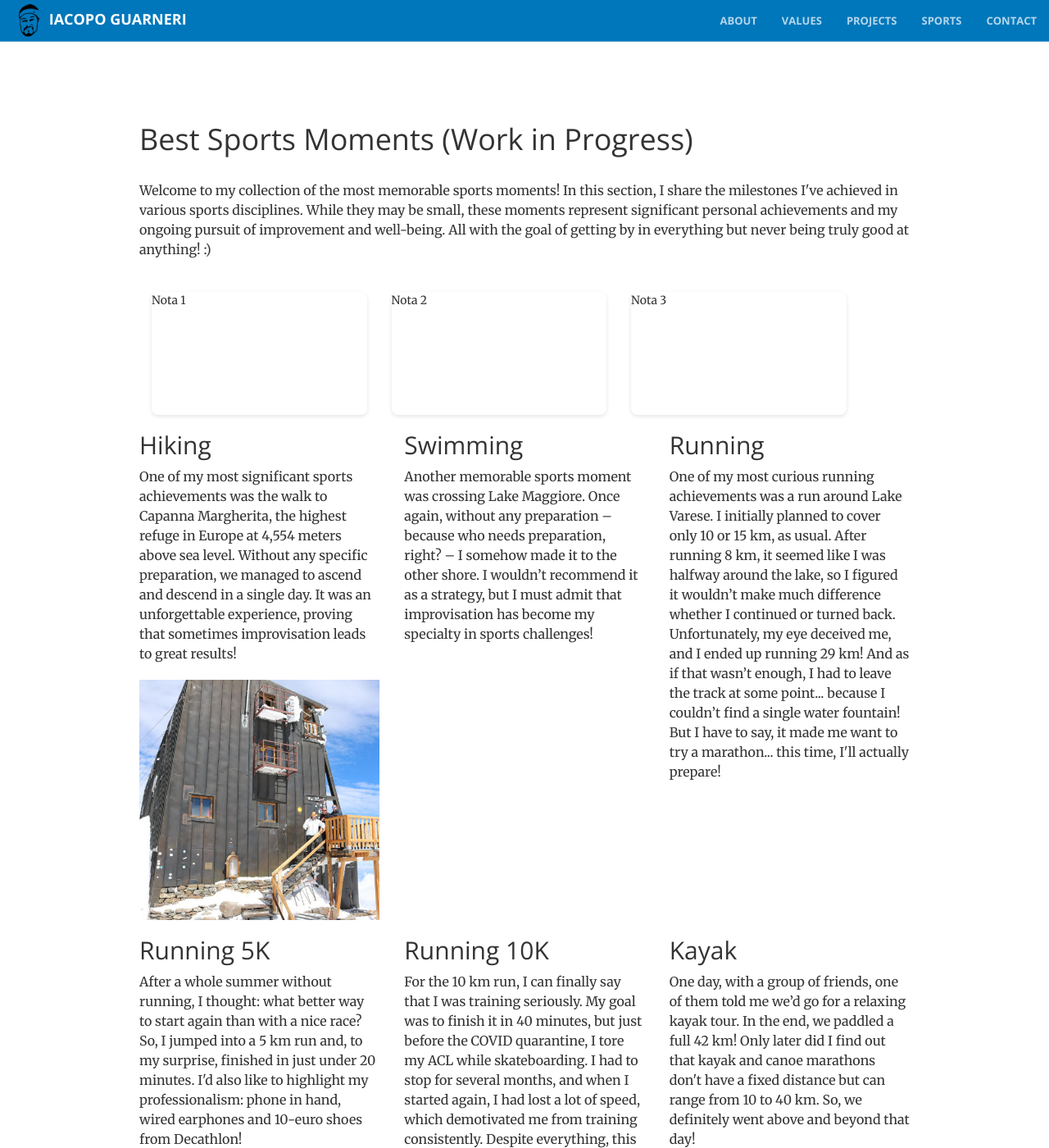
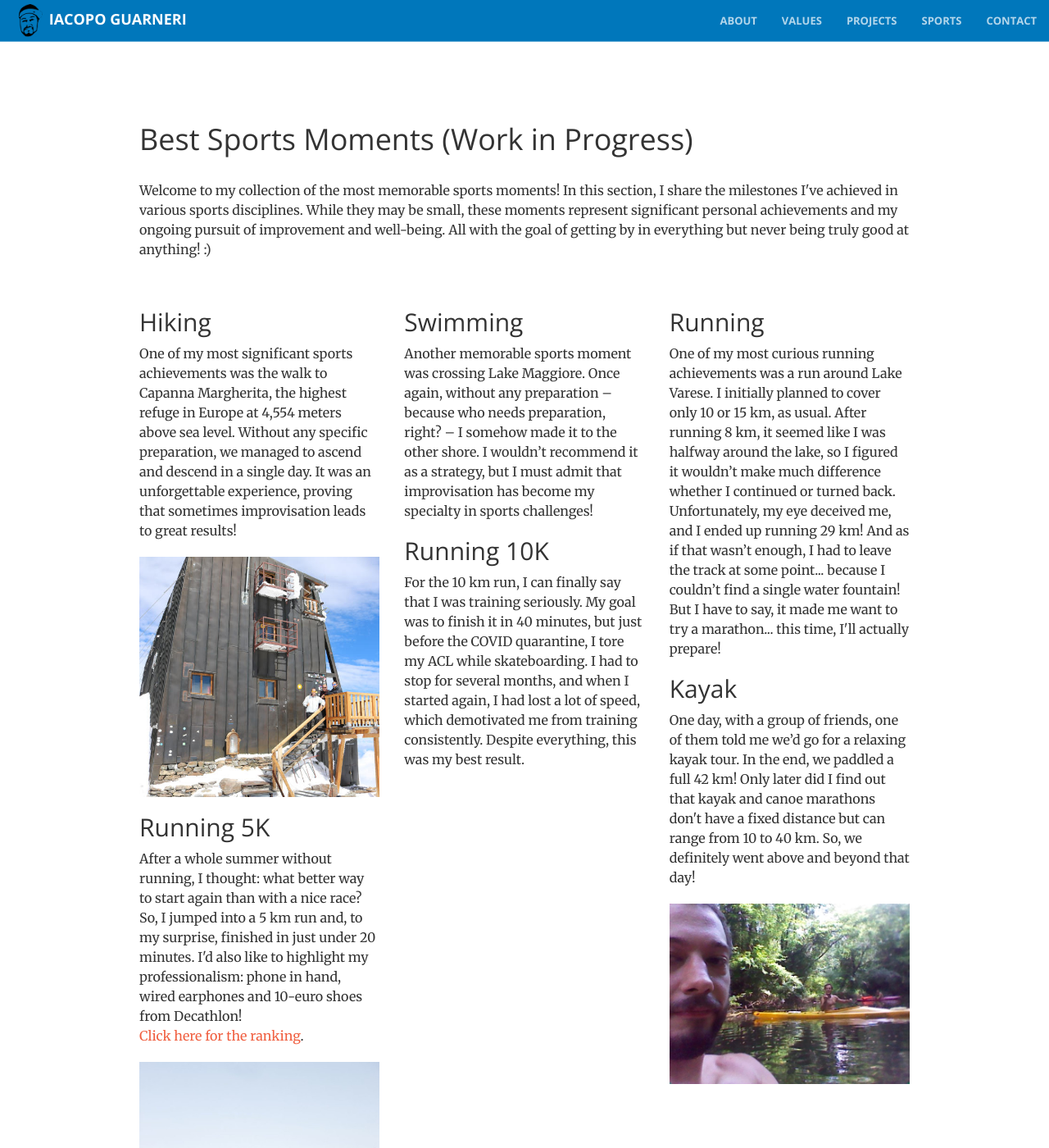
Before and after one commit to iacoposk8/iacoposk8.github.io, a Jekyll site: the page built from sports.html, in a window 1280 px wide and 1400 px high. Shown: the whole window at 82% size. Built offline with Jekyll 4.4.1, drawn with Linux system fonts in a browser that asks for light colours; a script that is not in the unit is left out.

Commit message:
Update sports.html

```diff
--- a/sports.html
+++ b/sports.html
@@ -8,59 +8,27 @@ title: Best Sports Moments
 <p>Welcome to my collection of the most memorable sports moments! In this section, I share the milestones I've achieved in various sports disciplines. While they may be small, these moments represent significant personal achievements and my ongoing pursuit of improvement and well-being. All with the goal of getting by in everything but never being truly good at anything! :)</p>
 <br />
 
-<style>
-.note {
-    border-radius: 8px;
-    box-shadow: 0 2px 5px rgba(0, 0, 0, 0.1);
-    min-height: 150px; /* Altezza minima per le note */
-}
-</style>
-
-<div class="container">
-    <div class="row">
-        <div class="col-sm-6 col-md-4 col-lg-3 mb-4">
-            <div class="note p-3 bg-light">Nota 1</div>
-        </div>
-        <div class="col-sm-6 col-md-4 col-lg-3 mb-4">
-            <div class="note p-3 bg-light">Nota 2</div>
-        </div>
-        <div class="col-sm-6 col-md-4 col-lg-3 mb-4">
-            <div class="note p-3 bg-light">Nota 3</div>
-        </div>
-        <!-- Aggiungi altri div per altre note -->
-    </div>
-</div>
-
 <div class="row">
   <div class="col-md-4">
     <h2>Hiking</h5>
     <p>One of my most significant sports achievements was the walk to Capanna Margherita, the highest refuge in Europe at 4,554 meters above sea level. Without any specific preparation, we managed to ascend and descend in a single day. It was an unforgettable experience, proving that sometimes improvisation leads to great results!</p>
     <a href="img/sports/Margherita.JPG" target="_blank"><img src="img/sports/Margherita_thumb.JPG"></a>
+    <h2>Running 5K</h5>
+    <p>After a whole summer without running, I thought: what better way to start again than with a nice race? So, I jumped into a 5 km run and, to my surprise, finished in just under 20 minutes. I'd also like to highlight my professionalism: phone in hand, wired earphones and 10-euro shoes from Decathlon!<br /><a href="https://www.move4all.eu/gara-5-km/" target="_blank">Click here for the ranking</a>.</p>
+    <a href="img/sports/run5k.jpg" target="_blank"><img src="img/sports/run5k_thumb.jpg"></a>
   </div>
   <div class="col-md-4">
     <h2>Swimming</h5>
     <p>Another memorable sports moment was crossing Lake Maggiore. Once again, without any preparation – because who needs preparation, right? – I somehow made it to the other shore. I wouldn’t recommend it as a strategy, but I must admit that improvisation has become my specialty in sports challenges!</p>
     <div class="strava-embed-placeholder" data-embed-type="activity" data-embed-id="5779494328" data-style="standard"></div><script src="https://strava-embeds.com/embed.js"></script>
+    <h2>Running 10K</h5>
+    <p>For the 10 km run, I can finally say that I was training seriously. My goal was to finish it in 40 minutes, but just before the COVID quarantine, I tore my ACL while skateboarding. I had to stop for several months, and when I started again, I had lost a lot of speed, which demotivated me from training consistently. Despite everything, this was my best result.</p>
+    <div class="strava-embed-placeholder" data-embed-type="activity" data-embed-id="12442639756" data-style="standard"></div><script src="https://strava-embeds.com/embed.js"></script>
   </div>
   <div class="col-md-4">
     <h2>Running</h5>
     <p>One of my most curious running achievements was a run around Lake Varese. I initially planned to cover only 10 or 15 km, as usual. After running 8 km, it seemed like I was halfway around the lake, so I figured it wouldn’t make much difference whether I continued or turned back. Unfortunately, my eye deceived me, and I ended up running 29 km! And as if that wasn’t enough, I had to leave the track at some point... because I couldn’t find a single water fountain! But I have to say, it made me want to try a marathon... this time, I'll actually prepare!</p>
     <div class="strava-embed-placeholder" data-embed-type="activity" data-embed-id="5779461884" data-style="standard"></div><script src="https://strava-embeds.com/embed.js"></script>
-  </div>
-</div>
-
-<div class="row">
-  <div class="col-md-4">
-    <h2>Running 5K</h5>
-    <p>After a whole summer without running, I thought: what better way to start again than with a nice race? So, I jumped into a 5 km run and, to my surprise, finished in just under 20 minutes. I'd also like to highlight my professionalism: phone in hand, wired earphones and 10-euro shoes from Decathlon!<br /><a href="https://www.move4all.eu/gara-5-km/" target="_blank">Click here for the ranking</a>.</p>
-    <a href="img/sports/run5k.jpg" target="_blank"><img src="img/sports/run5k_thumb.jpg"></a>
-  </div>
-  <div class="col-md-4">
-    <h2>Running 10K</h5>
-    <p>For the 10 km run, I can finally say that I was training seriously. My goal was to finish it in 40 minutes, but just before the COVID quarantine, I tore my ACL while skateboarding. I had to stop for several months, and when I started again, I had lost a lot of speed, which demotivated me from training consistently. Despite everything, this was my best result.</p>
-    <div class="strava-embed-placeholder" data-embed-type="activity" data-embed-id="12442639756" data-style="standard"></div><script src="https://strava-embeds.com/embed.js"></script>
-  </div>
-  <div class="col-md-4">
     <h2>Kayak</h5>
     <p>One day, with a group of friends, one of them told me we’d go for a relaxing kayak tour. In the end, we paddled a full 42 km! Only later did I find out that kayak and canoe marathons don't have a fixed distance but can range from 10 to 40 km. So, we definitely went above and beyond that day!</p>
     <a href="img/sports/Kayak.jpg" target="_blank"><img src="img/sports/Kayak.jpg"></a>
```
